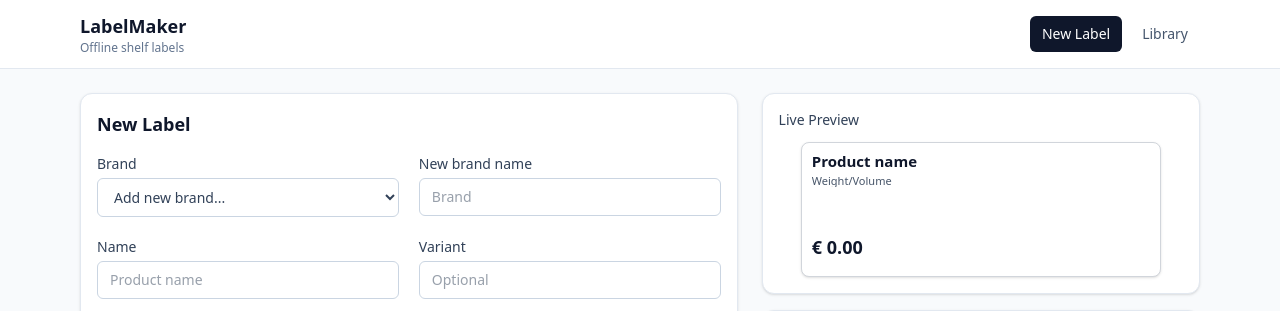
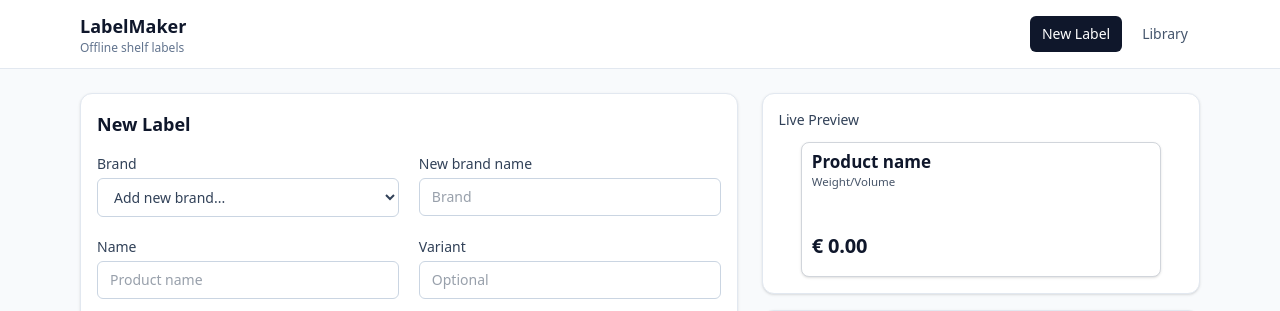
Before and after one commit to SamuelVapps1/laurapets-labelmaker, a React (Vite) app: page /new in a window 1280 px wide. Shown: the top 311 px of the page. Built offline with nearby package versions, Linux system fonts and the light colour scheme.

Commit message:
style: improve label typography for shelf readability

```diff
--- a/src/components/LabelPreview.jsx
+++ b/src/components/LabelPreview.jsx
@@ -36,7 +36,7 @@ export default function LabelPreview({ label, className = "" }) {
           </div>
           {variant ? <div className="label-subtitle">{variant}</div> : null}
         </div>
-        <div className="label-subtitle">
+        <div className="label-weight">
           {weightValue ? `${weightValue} ${weightUnit}` : "Weight/Volume"}
         </div>
         <div className="flex items-end justify-between gap-3">
--- a/src/index.css
+++ b/src/index.css
@@ -38,9 +38,9 @@
 }
 
 .label-title {
-  font-size: 15px;
-  font-weight: 700;
-  line-height: 1.1;
+  font-size: 17px;
+  font-weight: 800;
+  line-height: 1.05;
   display: -webkit-box;
   -webkit-box-orient: vertical;
   -webkit-line-clamp: 2;
@@ -48,27 +48,38 @@
 }
 
 .label-subtitle {
-  font-size: 11px;
+  font-size: 12.5px;
   color: #475569;
-  line-height: 1.2;
+  line-height: 1.15;
   display: -webkit-box;
   -webkit-box-orient: vertical;
   -webkit-line-clamp: 1;
   overflow: hidden;
 }
 
+.label-weight {
+  font-size: 11.5px;
+  color: #475569;
+  line-height: 1.15;
+  white-space: nowrap;
+  overflow: hidden;
+  text-overflow: ellipsis;
+}
+
 .label-price {
-  font-size: 18px;
-  font-weight: 700;
+  font-size: 20px;
+  font-weight: 800;
+  letter-spacing: -0.2px;
 }
 
 .label-unit {
-  font-size: 11px;
+  font-size: 11.5px;
+  font-weight: 600;
   color: #475569;
 }
 
 .label-meta {
-  font-size: 10px;
+  font-size: 10.5px;
   color: #334155;
   display: -webkit-box;
   -webkit-box-orient: vertical;
@@ -121,7 +132,7 @@
   .label-print {
     width: 80mm;
     height: 30mm;
-    padding: 1.4mm;
+    padding: 1.7mm;
     box-shadow: none !important;
     overflow: hidden;
     box-sizing: border-box;
@@ -149,15 +160,16 @@
   }
 
   .label-title {
-    font-size: 12px;
+    font-size: 14px;
+    -webkit-line-clamp: 1;
   }
 
   .label-price {
-    font-size: 15px;
+    font-size: 17px;
   }
 
   .label-meta {
-    font-size: 9px;
+    font-size: 10px;
     margin-top: auto !important;
     white-space: nowrap;
     overflow: hidden;
```
